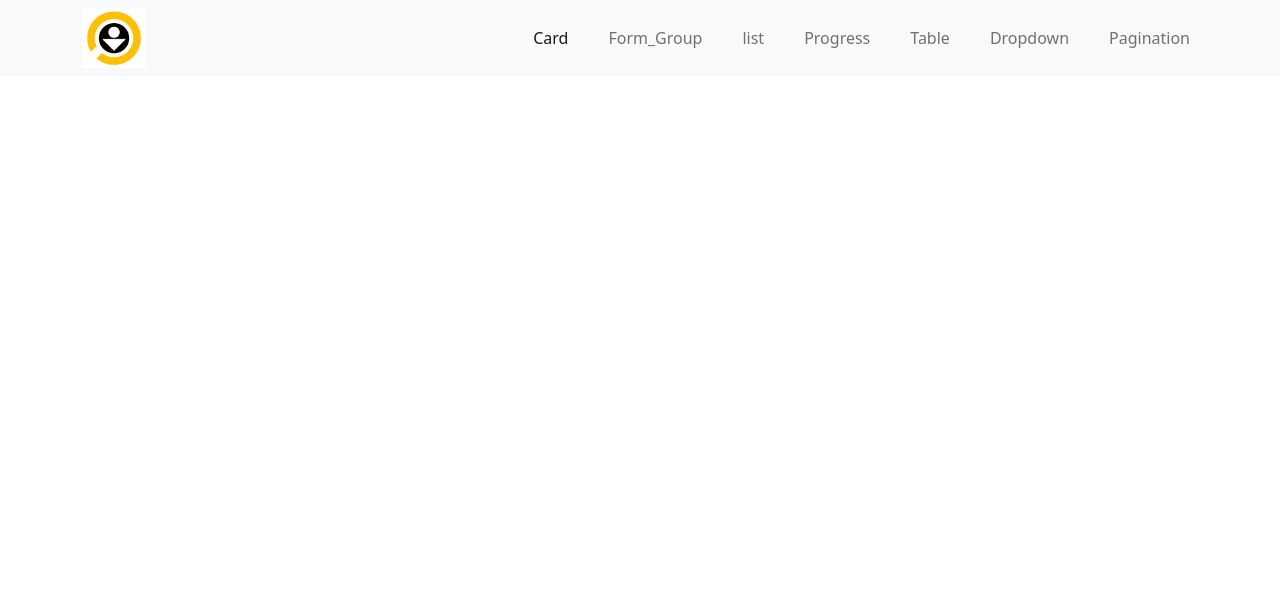
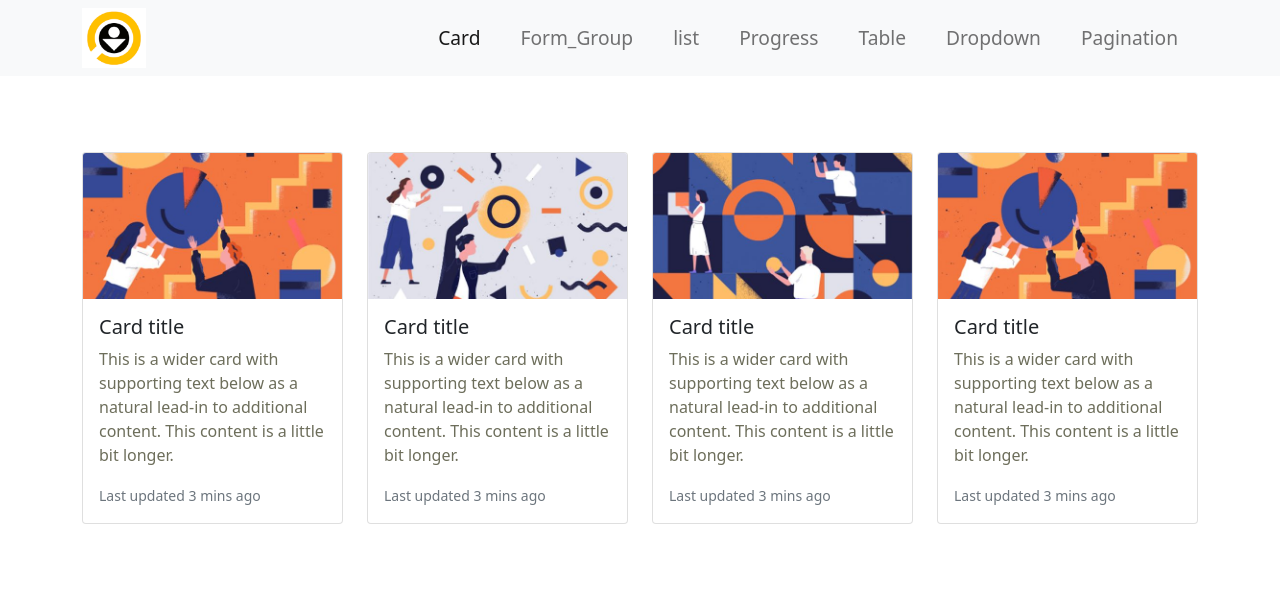
Before and after one commit to Al-Abir/Assignment, a plain HTML site: page index.html in a window 1280 px wide. Drawn offline with nearby package versions, Linux system fonts and the light colour scheme.

Commit message:
Assignment

```diff
--- a/index.html
+++ b/index.html
@@ -6,10 +6,11 @@
     <title>Assignment_1</title>
       <link rel="stylesheet" href="style.css">
       <link rel="stylesheet" href="responsive.css">
+      <link rel="stylesheet" href="https://cdnjs.cloudflare.com/ajax/libs/font-awesome/6.6.0/css/all.min.css" integrity="sha512-Kc323vGBEqzTmouAECnVceyQqyqdsSiqLQISBL29aUW4U/M7pSPA/gEUZQqv1cwx4OnYxTxve5UMg5GT6L4JJg==" crossorigin="anonymous" referrerpolicy="no-referrer" />
     <link href="https://cdn.jsdelivr.net/npm/bootstrap@5.0.2/dist/css/bootstrap.min.css" rel="stylesheet" integrity="sha384-EVSTQN3/azprG1Anm3QDgpJLIm9Nao0Yz1ztcQTwFspd3yD65VohhpuuCOmLASjC" crossorigin="anonymous">
 </head>
 <body>
-  <div class="nav-wrappper">
+  <div class="header-wrapper">
 
     <nav class="navbar navbar-expand-lg navbar-light bg-light fixed-top">
       <div class="container">
@@ -18,7 +19,7 @@
           <span class="navbar-toggler-icon"></span>
         </button>
         <div class="collapse navbar-collapse justify-content-end " id="navbarNavAltMarkup">
-          <div class="navbar-nav text-center gap-4">
+          <div class="navbar-nav text-center ">
             <a class="nav-link active" aria-current="page" href="#card">Card</a>
             <a class="nav-link" href="#form">Form_Group</a>
             <a class="nav-link" href="#list">list</a>
@@ -35,6 +36,54 @@
 
   </div>
 
+  <section class="card-wrapper mt-5">
+    <div class="container">
+      <div class="row">
+           <div class="col-lg-3 col-md-6 col-sm-12 mt-4">
+            <div class="card">
+              <img src="blog-img-1.jpg" class="card-img-top img-fluid" alt="card-img-top">
+              <div class="card-body">
+                <h5 class="card-title">Card title</h5>
+                <p class="card-text">This is a wider card with supporting text below as a natural lead-in to additional content. This content is a little bit longer.</p>
+                <p class="card-text"><small class="text-muted">Last updated 3 mins ago</small></p>
+              </div>
+            </div>
+      </div>
+      <div class="col-lg-3 col-md-6 col-sm-12 mt-4">
+        <div class="card">
+          <img src="blog-img-2.jpg" class="card-img-top img-fluid" alt="card-img-top">
+          <div class="card-body">
+            <h5 class="card-title">Card title</h5>
+            <p class="card-text">This is a wider card with supporting text below as a natural lead-in to additional content. This content is a little bit longer.</p>
+            <p class="card-text"><small class="text-muted">Last updated 3 mins ago</small></p>
+          </div>
+        </div>
+  </div>
+  <div class="col-lg-3 col-md-6 col-sm-12 mt-4">
+    <div class="card">
+      <img src="blog-img-3.jpg" class="card-img-top img-fluid" alt="card-img-top">
+      <div class="card-body">
+        <h5 class="card-title">Card title</h5>
+        <p class="card-text">This is a wider card with supporting text below as a natural lead-in to additional content. This content is a little bit longer.</p>
+        <p class="card-text"><small class="text-muted">Last updated 3 mins ago</small></p>
+      </div>
+    </div>
+</div>
+<div class="col-lg-3 col-md-6 col-sm-12 mt-4">
+  <div class="card">
+    <img src="blog-img-1.jpg" class="card-img-top img-fluid" alt="card-img-top">
+    <div class="card-body">
+      <h5 class="card-title">Card title</h5>
+      <p class="card-text">This is a wider card with supporting text below as a natural lead-in to additional content. This content is a little bit longer.</p>
+      <p class="card-text"><small class="text-muted">Last updated 3 mins ago</small></p>
+    </div>
+  </div>
+</div>
+    </div>
+
+
+  </section>
+
 
     <script src="https://cdn.jsdelivr.net/npm/bootstrap@5.0.2/dist/js/bootstrap.bundle.min.js" integrity="sha384-MrcW6ZMFYlzcLA8Nl+NtUVF0sA7MsXsP1UyJoMp4YLEuNSfAP+JcXn/tWtIaxVXM" crossorigin="anonymous"></script>
 </body>
--- a/style.css
+++ b/style.css
@@ -32,7 +32,7 @@
 
 
  section{
-     padding: 50px 0;
+     padding: 80px 0;
  }
 
  h1{
@@ -65,6 +65,27 @@ p{
 }
 
 
-.nav-wrappper .navbar .logo{
+.header-wrapper .navbar .logo{
      height: 60px;
 }
+
+
+.header-wrapper .navbar-toggler{
+    border:0;
+    color: var(--bg-gray);
+    line-height: 2;
+}
+
+.header-wrapper .navbar-toggler:focus{
+    box-shadow: none;
+}
+
+.header-wrapper .navbar-nav .nav-link{
+    position: relative;
+    font-size: 1.2rem;
+    font-weight: 500;
+    margin: 0 12px;
+    display: inline-block;
+}
+
+/* card section start */
```
Also changed, not shown: about-img.png (added), blog-img-1.jpg (added), blog-img-2.jpg (added), blog-img-3.jpg (added).
